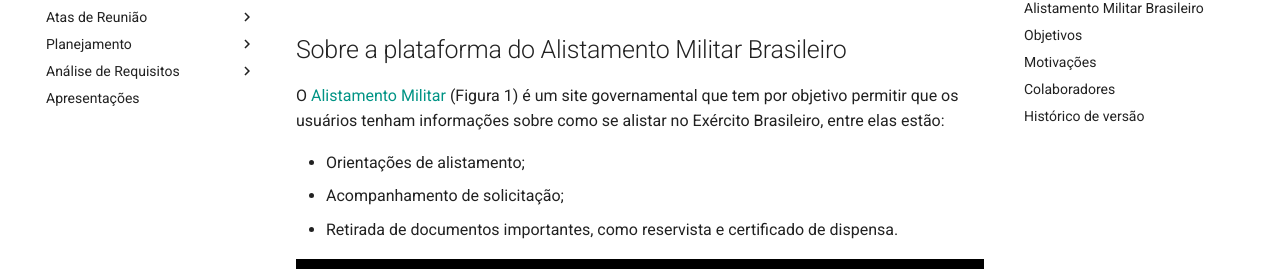
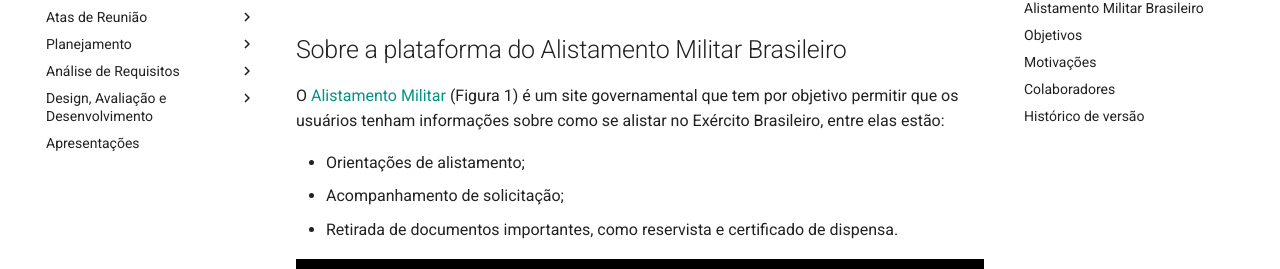
Before and after one commit to Interacao-Humano-Computador/2023.1-Alistamento, an MkDocs documentation site: the page built from docs/index.md, in a window 1280 px wide. Shown: the part 148-417 px from the top of the page. Built offline with MkDocs 1.6.1 and Material for MkDocs 9.7.7, drawn with Linux system fonts in a browser that asks for light colours; comment, search, counter and statistics services are not loaded; some of the changed lines change nothing that is shown.

Commit message:
Adicionando Template da  entrega 3

```diff
--- a/mkdocs.yml
+++ b/mkdocs.yml
@@ -31,6 +31,17 @@
       - Características da Plataforma: analise_requisitos/caracteristicas.md
       - Metas de Usabilidade: analise_requisitos/metas_usabilidade.md
       - Guia de Estilo: analise_requisitos/guia_estilo.md
+    - Design, Avaliação e Desenvolvimento:
+      - Nível 1:
+        - Análise de Tarefas:
+          - Planejamento da Avaliação: design_avaliacao_desenvolvimento/nivel1/analise_tarefas/planejamento_avaliacao.md
+          - Planejamento dos Resultados: design_avaliacao_desenvolvimento/nivel1/analise_tarefas/planejamento_resultados.md
+          - Relato dos Resultados: design_avaliacao_desenvolvimento/nivel1/analise_tarefas/relato_resultados.md
+        - Storyboard:
+          - Planejamento da Avaliação: design_avaliacao_desenvolvimento/nivel1/storyboard/planejamento_avaliacao.md
+          - Planejamento dos Resultados: design_avaliacao_desenvolvimento/nivel1/storyboard/planejamento_resultados.md
+          - Relato dos Resultados: design_avaliacao_desenvolvimento/nivel1/storyboard/relato_resultados.md
+
 
     - Apresentações: apresentacoes.md
 theme:
```
Also changed, not shown: docs/design_avaliacao_desenvolvimento/nivel1/analise_tarefas/planejamento_avaliacao.md (added), docs/design_avaliacao_desenvolvimento/nivel1/analise_tarefas/planejamento_resultados.md (added), docs/design_avaliacao_desenvolvimento/nivel1/analise_tarefas/relato_resultados.md (added), docs/design_avaliacao_desenvolvimento/nivel1/storyboard/planejamento_avaliacao.md (added), docs/design_avaliacao_desenvolvimento/nivel1/storyboard/planejamento_resultados.md (added), docs/design_avaliacao_desenvolvimento/nivel1/storyboard/relato_resultados.md (added).
